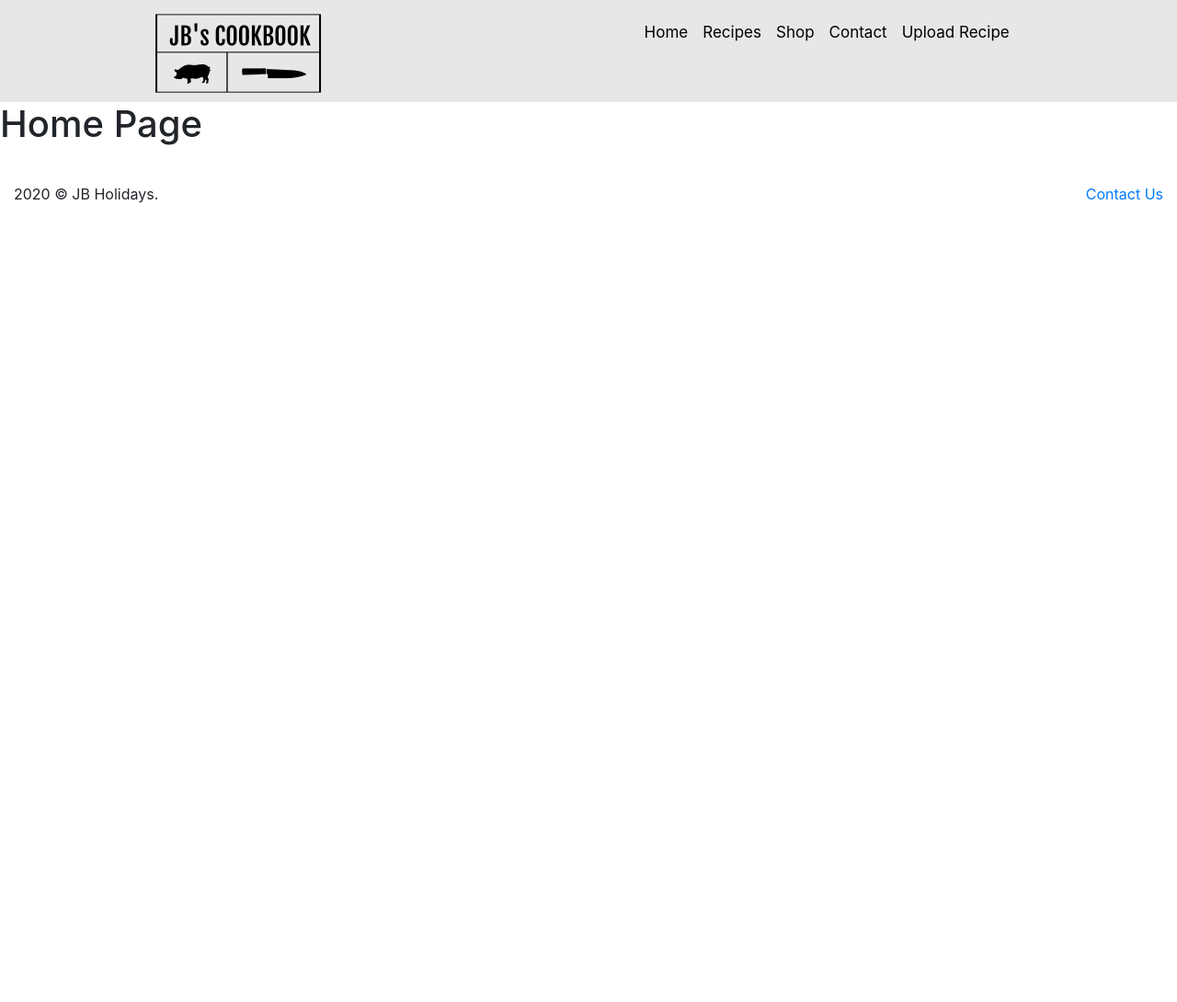
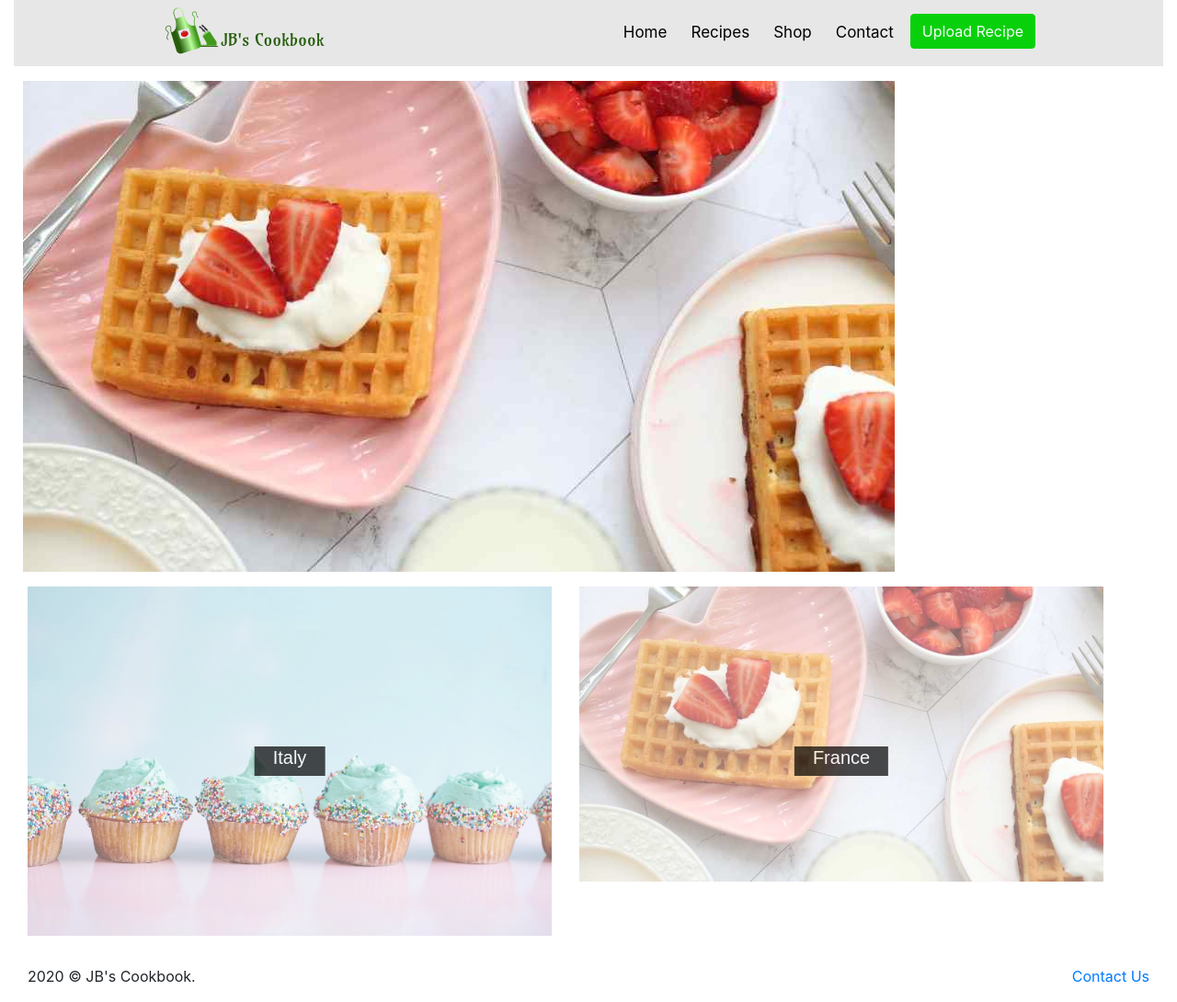
Before and after one commit to JackBen2019/Jack-Bennett-Data-Centric-Development-Milestone-Project, a Flask app: page / in a window 1280 px wide. Shown: the whole page at 92% size. Before the commit the page ends 221 px from the top, so only its background shows below. Run offline with Flask 2, Linux system fonts and the light colour scheme; some libraries are stand-ins or nearby versions.

Commit message:
New 'upload recipe' button added into the nav bar

```diff
--- a/static/css/style.css
+++ b/static/css/style.css
@@ -30,8 +30,20 @@ body {
 
 /* ------ Navigation ------ */
 
-.website-logo {
-    padding-top: 5px;
+button[type="submit"] {
+    margin: 0px !important;
+    color: #fafafa;
+    background-color: #08d10c !important;
+}
+
+.btn-outline-success {
+    color: #28a745;
+    border-color: #08d10c !important;
+}
+
+button[type="submit"]:hover {
+    color: #fafafa;
+    background-color: #00ad4b !important;
 }
 
 .menu-item {
@@ -80,6 +92,61 @@ body {
 @media screen and (max-width: 720px) {
     .website-logo {
         text-align: center;
+    }
+}
+
+/* ------ Slideshow - Assisted by W3 Schools ------ */
+
+.image-text-position {
+    position: relative;
+    font-family: Arial;
+}
+
+.image-text {
+    opacity: 0.7;
+    position: absolute;
+    top: 50%;
+    left: 50%;
+    transform: translate(-50%, -50%);
+    background-color: black;
+    padding-left: 20px;
+    padding-right: 20px;
+    color: white;
+}
+
+.slides-margin {
+    margin-top: 16px!important;
+    margin-bottom: 16px!important;
+    margin-left: -5px !important;
+    margin-right: -5px !important;
+}
+
+.slide-opacity,
+.slide-hover-opacity:hover {
+    opacity: 0.60;
+}
+
+.slide-opacity-off,
+.slide-hover-opacity-off:hover {
+    opacity: 1;
+}
+
+@media screen and (max-width: 470px) {
+    .image-text {
+        opacity: 0.7;
+        position: absolute;
+        top: 50%;
+        left: 50%;
+        transform: translate(-50%, -50%);
+        background-color: black;
+        padding-left: 15px;
+        padding-right: 15px;
+        color: white;
+        font-size: 8px !important;
+    }
+
+    h5 {
+        font-size: 14px !important;
     }
 }
 
--- a/static/js/main.js
+++ b/static/js/main.js
@@ -0,0 +1,21 @@
+// Slideshow - Code assisted by W3 Schools
+
+function currentDiv(n) {
+  showDivs(slideIndex = n);
+}
+
+function showDivs(n) {
+  var i;
+  var x = document.getElementsByClassName("slideshow");
+  var dots = document.getElementsByClassName("slide");
+  if (n > x.length) {slideIndex = 1}
+  if (n < 1) {slideIndex = x.length}
+  for (i = 0; i < x.length; i++) {
+    x[i].style.display = "none";
+  }
+  for (i = 0; i < dots.length; i++) {
+    dots[i].className = dots[i].className.replace(" slide-opacity-off", "");
+  }
+  x[slideIndex-1].style.display = "block";
+  dots[slideIndex-1].className += " slide-opacity-off";
+}
--- a/templates/base.html
+++ b/templates/base.html
@@ -8,12 +8,12 @@
     <link rel="stylesheet" href="{{ url_for('static', filename='css/style.css') }}" type="text/css">
     <link rel="stylesheet" href="https://stackpath.bootstrapcdn.com/bootstrap/4.3.1/css/bootstrap.min.css" type="text/css" />
     <link rel="stylesheet" href="https://cdnjs.cloudflare.com/ajax/libs/hover.css/2.3.1/css/hover-min.css">
-    <script src="assets/js/main.js"></script>
+    <script src="{{ url_for('static', filename='js/main.js') }}"></script>
     <script src="https://kit.fontawesome.com/f17309d9a5.js" crossorigin="anonymous"></script>
     <title>Jack Bennett's Cookbook</title>
 </head>
 
-<body>
+<body class="container-fluid">
 
   <header class="container-fluid">
         <div class="row">
@@ -26,20 +26,22 @@
                     </a>
                     <div class="collapse navbar-collapse" id="collapse_target">
                         <ul class="navbar-nav nav-menu mx-auto ml-auto">
-                            <li class="nav-item">
+                            <li style="padding-left: 10px;" class="nav-item">
                                 <a href="{{ url_for('index') }}" class="nav-link menu-item">Home</a>
                             </li>
-                            <li class="nav-item">
+                            <li style="padding-left: 10px;" class="nav-item">
                                 <a href="{{ url_for('recipes') }}" class="nav-link menu-item">Recipes</a>
                             </li>
-                            <li class="nav-item">
+                            <li style="padding-left: 10px;" class="nav-item">
                                 <a href="{{ url_for('shop') }}" class="nav-link menu-item">Shop</a>
                             </li>
-                            <li class="nav-item">
+                            <li style="padding-left: 10px;" class="nav-item">
                                 <a href="{{ url_for('contact') }}" class="nav-link menu-item">Contact</a>
                             </li>
-                            <li class="nav-item">
-                                <a href="{{ url_for('uploadrecipe') }}" class="nav-link menu-item">Upload Recipe</a>
+                            <li style="padding-left: 10px;">
+                            <form action="{{ url_for('uploadrecipe') }}">
+                            <button class="btn btn-outline-success" type="submit">Upload Recipe</button>
+                            </form>
                             </li>
                         </ul>
                     </div>
@@ -55,7 +57,7 @@
 
     <div style="height: 50px;" class="row copyright-section">
             <div class="col-8">
-                <p>2020 © JB Holidays.</p>
+                <p>2020 © JB's Cookbook.</p>
             </div>
             <div class="col-4">
                 <a href="">
--- a/templates/contact.html
+++ b/templates/contact.html
@@ -1,4 +1,3 @@
-{% extends 'base.html' %}
-{% block content %}
-    <h1>Contact</h1>
+{% extends 'base.html' %} {% block content %}
+
 {% endblock %}
--- a/templates/index.html
+++ b/templates/index.html
@@ -1,3 +1,27 @@
 {% extends 'base.html' %} {% block content %}
-<h1>Home Page</h1>
+
+<!-- Slideshow Assisted by W3 Schools / START -->
+<section class="container-fluid">
+        <div class="row slides-margin" style="max-width:1200px; text-align: center;">
+            <a href="travel-packages.html"><img alt="Selected Travel Package" class="slideshow" src="static/images/teal-icing-cupcake-recipe.jpg" style="width:100%;display:none">
+            <img alt="Selected Travel Package" class="slideshow" src="static/images/belgian-waffles.jpg" style="width:100%"></a>
+        </div>
+        <div class="row" style="max-width:1200px">
+            <div class="image-text-position col-6">
+                <img alt="Italy Holiday Packages" class="slide slide-opacity slide-hover-opacity-off" src="static/images/teal-icing-cupcake-recipe.jpg" style="width:100%;cursor:pointer" onclick="currentDiv(1)">
+                <div class="image-text">
+                    <h5 class="image-text-size">Italy</h5>
+                </div>
+            </div>
+            <div class="image-text-position col-6">
+                <img alt="France Holiday Packages" class="slide slide-opacity slide-hover-opacity-off" src="static/images/belgian-waffles.jpg" style="width:100%;cursor:pointer" onclick="currentDiv(2)">
+                <div class="image-text">
+                    <h5>France</h5>
+                </div>
+            </div>
+        </div>
+</section>
+
+<!-- Slideshow Assisted by W3 Schools / END -->
+
 {% endblock %}
--- a/templates/shop.html
+++ b/templates/shop.html
@@ -1,4 +1,3 @@
-{% extends 'base.html' %}
-{% block content %}
-    <h1>Shop</h1>
+{% extends 'base.html' %} {% block content %}
+
 {% endblock %}
--- a/templates/upload-recipe.html
+++ b/templates/upload-recipe.html
@@ -1,4 +1,3 @@
-{% extends 'base.html' %}
-{% block content %}
-    <h1>Upload Recipe</h1>
+{% extends 'base.html' %} {% block content %}
+
 {% endblock %}
```
Also changed, not shown: templates/recipes.html (+17 -3 lines), .theia/launch.json (added), README.md, static/images/JB-Cookbook-Logo.png, static/images/belgian-waffles.jpg (added), static/images/teal-icing-cupcake-recipe.jpg (added).
